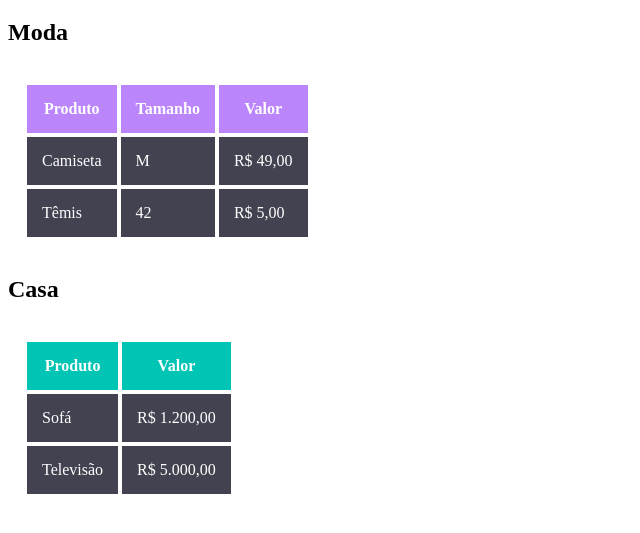
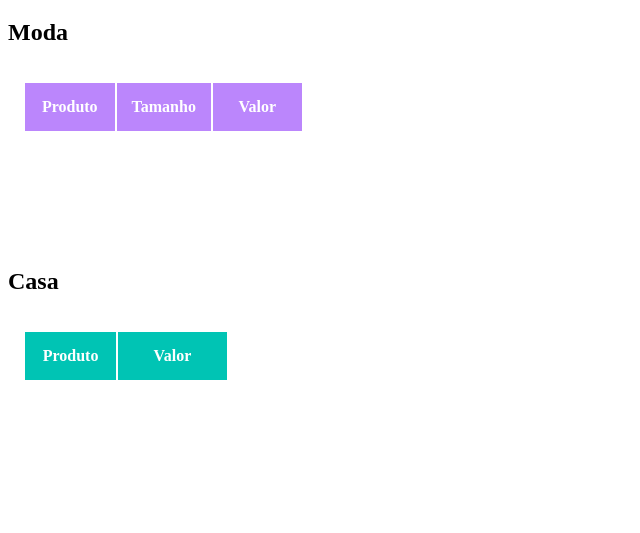
Before and after one commit to Garafini/quest-devquest-html-basico, a plain HTML site: page index.html in a window 1280 px wide. Shown: the part 61-594 px from the top of the page, without its empty margins (0-640 px from the left). Drawn offline with Linux system fonts and the light colour scheme.

Commit message:
index.html

```diff
--- a/index.html
+++ b/index.html
@@ -7,11 +7,9 @@
     <title>Tabela Estilizada</title>
     <link rel="stylesheet" href="style.css">
     <style>
-        table,
-        th,
-        td {
-            border: 1px solid white;
+        table,th,td {
             padding: 15px;
+            color: white
         }
     </style>
 </head>
@@ -20,18 +18,18 @@
     <h1> Tabelas Estilizadas</h1>
 
     <h2>Moda</h2>
-    <table class="cor-fonte">
+    <table>
         <tr class="cabecalho-moda">
             <th>Produto</th>
             <th>Tamanho</th>
             <th>Valor</th>
         </tr>
-        <tr class="valores">
+        <tr>
             <td>Camiseta</td>
             <td>M</td>
             <td>R$ 49,00</td>
         </tr>
-        <tr class="valores">
+        <tr>
             <td>Têmis</td>
             <td>42</td>
             <td>R$ 5,00</td>
@@ -40,16 +38,16 @@
 
 
     <h2>Casa</h2>
-    <table class="cor-fonte">
+    <table>
         <tr class="cabecalho-casa">
             <th>Produto</th>
             <th>Valor</th>
         </tr>
-        <tr class="valores">
+        <tr>
             <td>Sofá</td>
             <td>R$ 1.200,00</td>
         </tr>
-        <tr class="valores">
+        <tr>
             <td>Televisão</td>
             <td>R$ 5.000,00</td>
         </tr>
```
